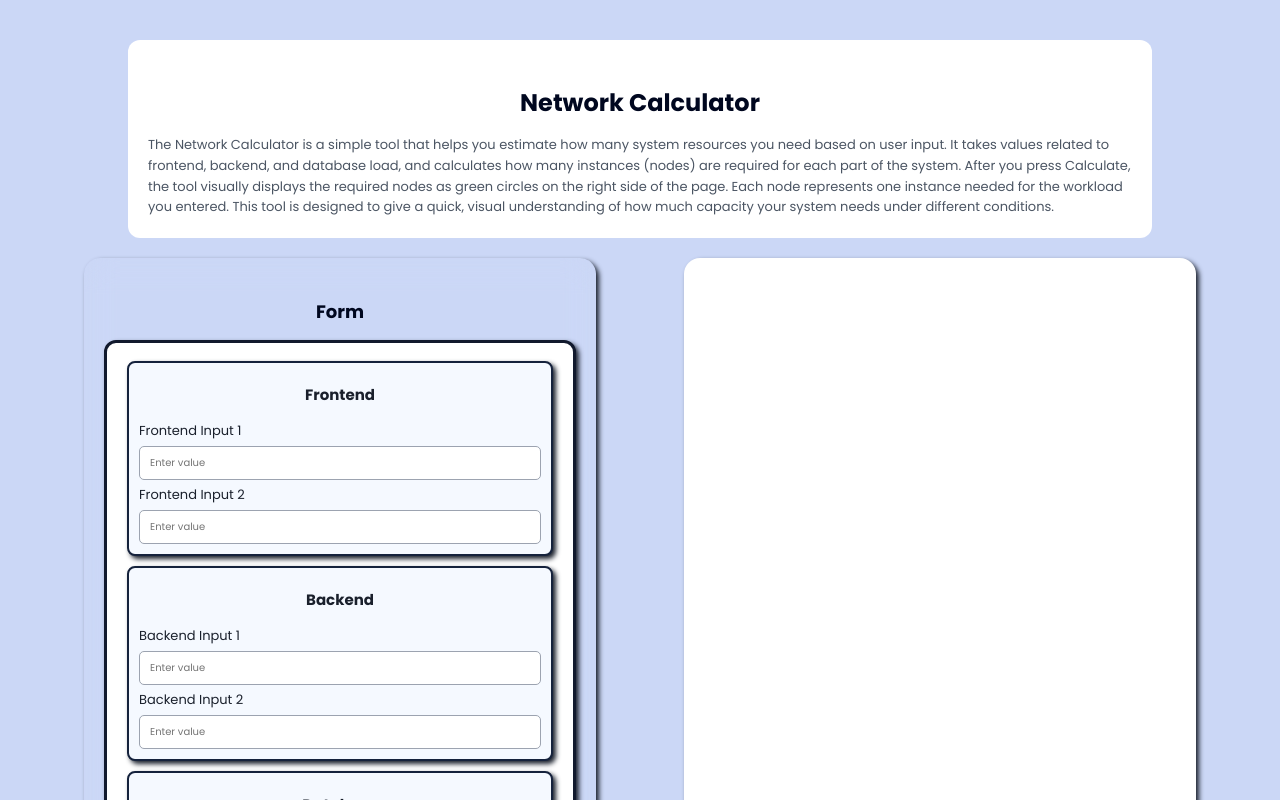
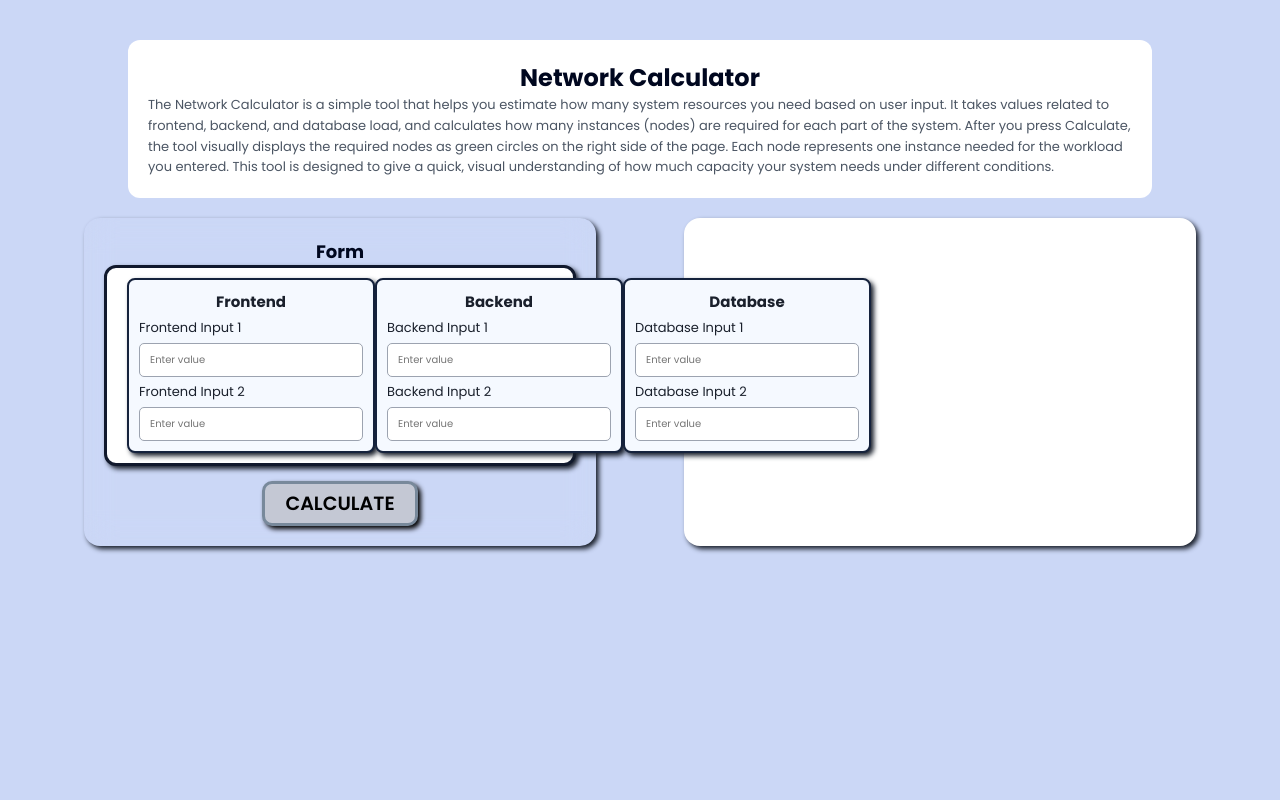
Before and after one commit to Black-Hawks-Codeworks/network-calculator, a React (Vite) app: page / in a window 1280 px wide. Shown: the top 800 px of the page. Built offline with nearby package versions, Linux system fonts and the light colour scheme.

Commit message:
more changes for layout

```diff
--- a/src/modules/home/page.jsx
+++ b/src/modules/home/page.jsx
@@ -5,7 +5,7 @@ export default function HomePage() {
     <div className={styles.page}>
       {/* ΠΛΑΙΣΙΟ ΠΕΡΙΓΡΑΦΗΣ */}
       <section className={styles.descriptionBox}>
-        <h1 className={styles.title}>Network Calculator</h1>
+        <h2 className={styles.title}>Network Calculator</h2>
         <p className={styles.text}>
           The Network Calculator is a simple tool that helps you estimate how many system resources you need based on
           user input. It takes values related to frontend, backend, and database load, and calculates how many instances (nodes) are required for each part of the system. After you press
@@ -26,11 +26,11 @@ export default function HomePage() {
               <h3 className={styles.groupTitle}>Frontend</h3>
 
               <label htmlFor="frontendInput1" className={styles.fieldLabel}>Frontend Input 1</label>
-              <input id="frontendInput1" name="frontendInput1" className={styles.fieldInput} type='number' placeholder='Enter value' />
+              <input id="frontendInput1" className={styles.fieldInput} type='number' placeholder='Enter value' />
 
 
               <label htmlFor="frontendInput2" className={styles.fieldLabel}>Frontend Input 2</label>
-              <input id="frontendInput2" name="frontendInput2" className={styles.fieldInput} type='number' placeholder='Enter value' />
+              <input id="frontendInput2" className={styles.fieldInput} type='number' placeholder='Enter value' />
             </div>
 
             {/* BACKEND */}
@@ -38,10 +38,10 @@ export default function HomePage() {
               <h3 className={styles.groupTitle}>Backend</h3>
 
               <label htmlFor="backendInput1" className={styles.fieldLabel}>Backend Input 1</label>
-              <input id="backendInput1" name="backendInput1" className={styles.fieldInput} type='number' placeholder='Enter value' />
+              <input id="backendInput1" className={styles.fieldInput} type='number' placeholder='Enter value' />
 
               <label htmlFor="backendInput2" className={styles.fieldLabel}>Backend Input 2</label>
-              <input id="backendInput2" name="backendInput2" className={styles.fieldInput} type='number' placeholder='Enter value' />
+              <input id="backendInput2" className={styles.fieldInput} type='number' placeholder='Enter value' />
             </div>
 
             {/* DATABASE */}
@@ -49,10 +49,10 @@ export default function HomePage() {
               <h3 className={styles.groupTitle}>Database</h3>
 
               <label htmlFor="dbInput1" className={styles.fieldLabel}>Database Input 1</label>
-              <input id="dbInput1" name="dbInput1" className={styles.fieldInput} type='number' placeholder='Enter value' />
+              <input id="dbInput1" className={styles.fieldInput} type='number' placeholder='Enter value' />
 
               <label htmlFor="dbInput2" className={styles.fieldLabel}>Database Input 2</label>
-              <input id="dbInput2" name="dbInput2" className={styles.fieldInput} type='number' placeholder='Enter value' />
+              <input id="dbInput2" className={styles.fieldInput} type='number' placeholder='Enter value' />
             </div>
           </div>
 
--- a/src/modules/home/page.module.css
+++ b/src/modules/home/page.module.css
@@ -26,8 +26,7 @@
 .title {
   text-align: center;
   color: hsl(226, 100%, 6%);
-  padding: 5px 5px;
-  margin-bottom: 10px;
+  margin: 0px;
 }
 
 .text {
@@ -60,19 +59,19 @@
   font-size: 18px;
   text-align: center;
   color: hsl(226, 100%, 6%);
-  padding: 5px 5px;
-  margin-bottom: 10px;
+  margin: 0px;
+  font-style: Times New Roman, Times, serif;
 }
 
 .formInner {
   width: 100%;
   border:hsl(222, 46%, 12%) 3px solid;
   border-radius: 12px;
-  padding: 18px 20px;
+  padding: 10px 20px;
   background: hsl(0, 0%, 100%);
   display: flex;
-  flex-direction: column;
-  gap: 10px;
+  flex-direction: row;
+  justify-content: space-between;
   box-shadow: 3px 3px 5px;
 }
 
@@ -90,7 +89,6 @@
 
 .groupTitle {
   margin: 0;
-  padding: 10px;
   font-size: 15px;
   text-align: center;
 }
```
